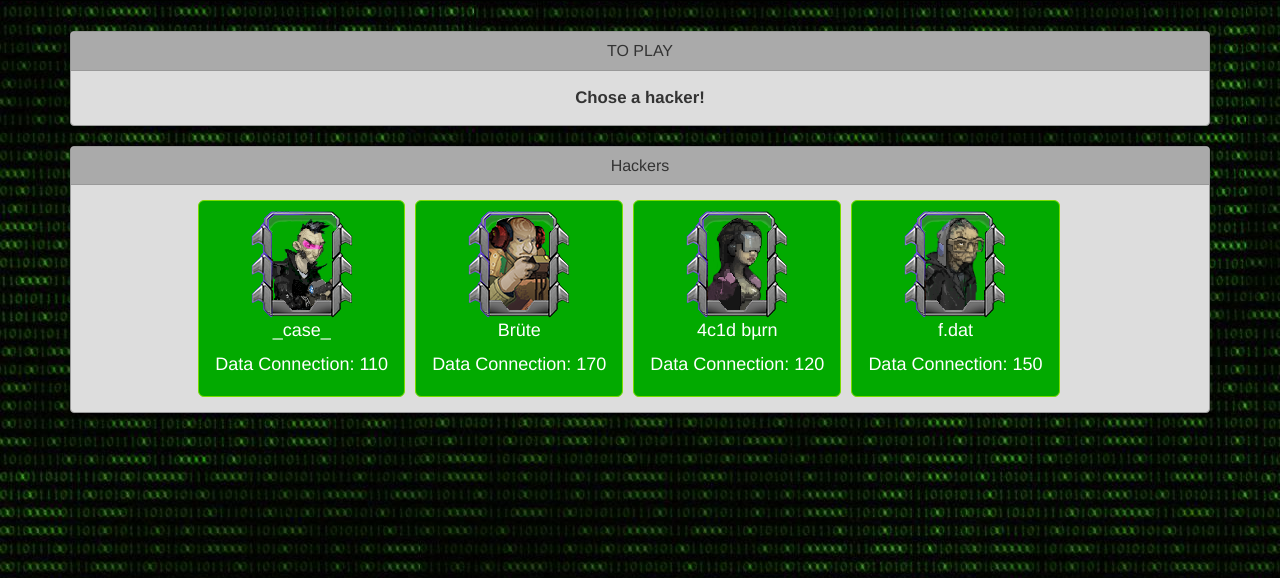
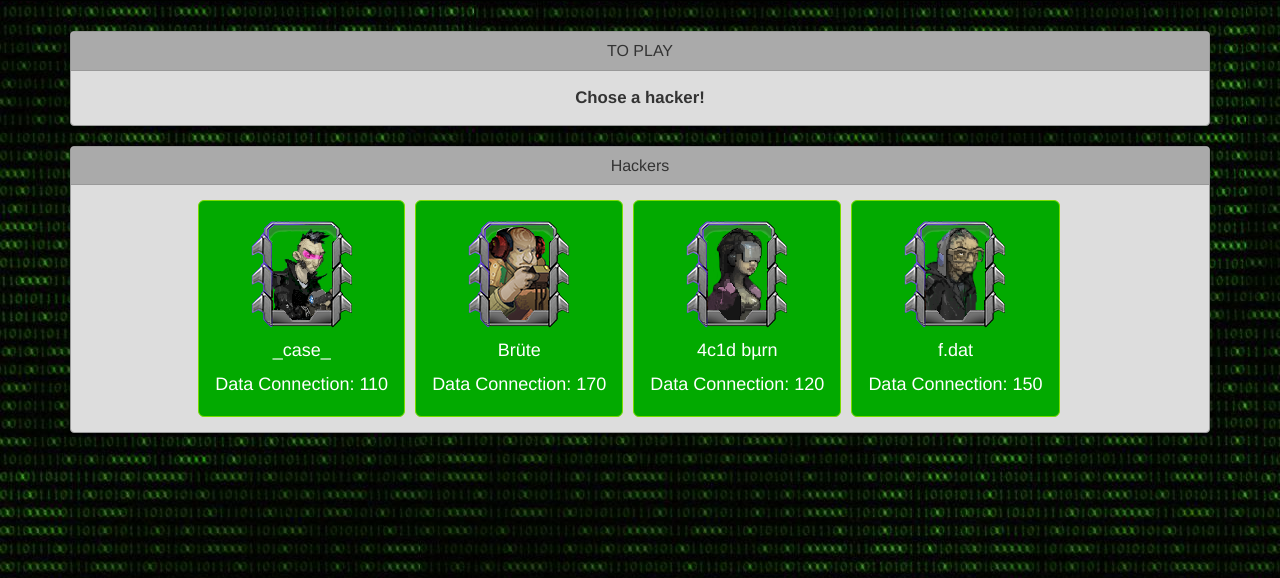
Before and after one commit to neurohacked/hack-the-planet, a PHP site: page / in a window 1280 px wide. Shown: the part 155-733 px from the top of the page. Run offline with PHP 8.4, Linux system fonts and the light colour scheme; some libraries are stand-ins or nearby versions.

Commit message:
add img padding

```diff
--- a/css/master.css
+++ b/css/master.css
@@ -15,6 +15,7 @@ body {
     background-image: url('../img/hack.jpg');
 }
 img {
+    padding: 10px 0;
     max-width: 150px
 }
 h1, h2, h3 {
```
